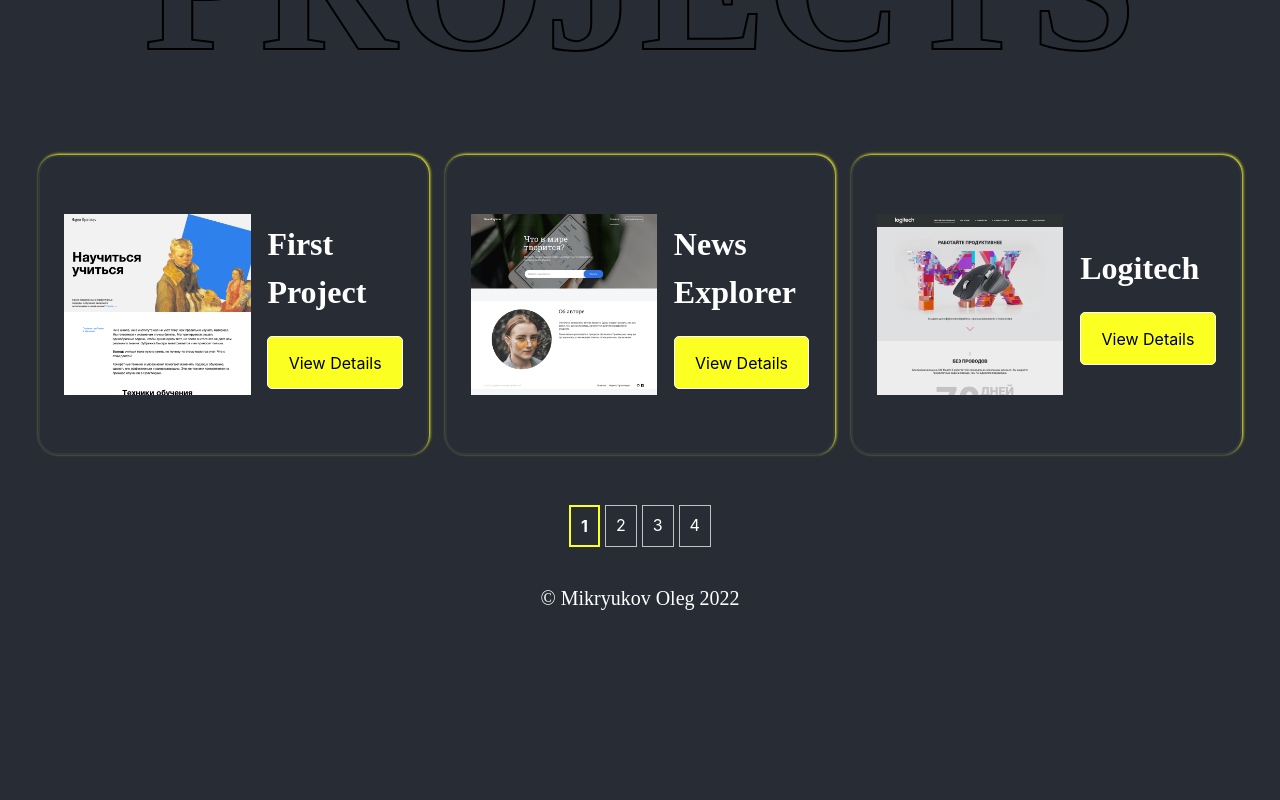
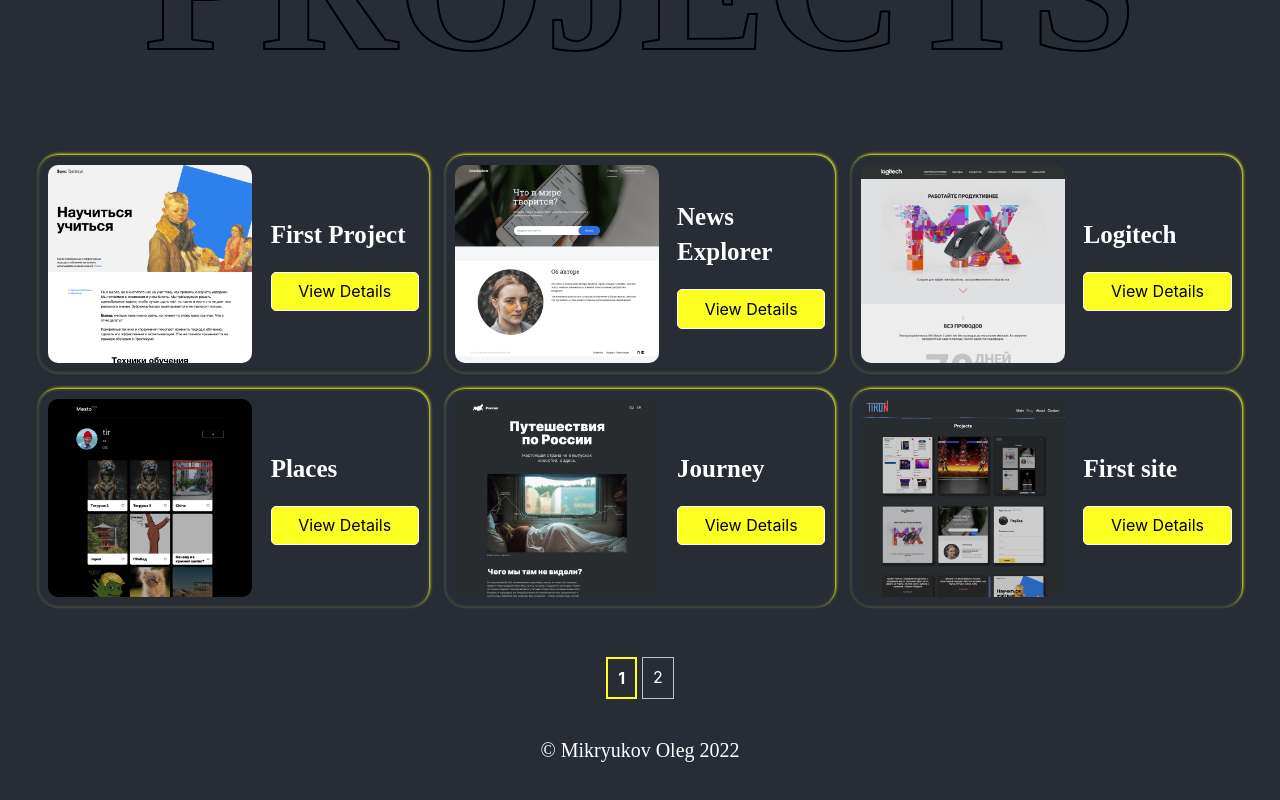
Before and after one commit to zTironz/tiron.dev, a React (Create React App) app: page / in a window 1280 px wide. Shown: the part 986-1786 px from the top of the page. Before the commit the page ends 1638 px from the top, so only its background shows below. Built offline with nearby package versions, Linux system fonts and the light colour scheme.

Commit message:
css project,projects  changes

```diff
--- a/src/components/Project.jsx
+++ b/src/components/Project.jsx
@@ -4,7 +4,7 @@ const Project = (props) => {
     // console.log(props)
     return (
         <div className='project'>
-                <img className='project__img' src={props.project.img} alt="project" />
+                <img loading="lazy" className='project__img' src={props.project.img} alt="project" />
              <div className='project__desc'>
                  <h4 className='project__title'>{props.project.titleHightlight} {props.project.title}</h4>
                  <button onClick={() => window.open(props.project.src)} className='project__button'>View Details</button>
--- a/src/components/Projects.jsx
+++ b/src/components/Projects.jsx
@@ -8,9 +8,9 @@ import Loader from './Loader';
 
 const Projects = () => {
 
-    const [totalPages , setTotalPages] = useState(4);
+    const [totalPages , setTotalPages] = useState(2);
 
-    const [limit] = useState(3);
+    const [limit] = useState(6);
 
     const [page, setPage] = useState(1);
 
--- a/src/components/css/projects.css
+++ b/src/components/css/projects.css
@@ -41,19 +41,19 @@
 
   .projects__wrapper {
     display: grid;
-    grid-auto-flow: column;
+    /* grid-auto-flow: column; */
     flex-wrap: wrap;
     grid-template-columns: repeat(3, 1fr);
-    grid-template-rows: repeat(1, 300px);
+    /* grid-template-rows: repeat(1, 300px); */
     gap: 2vmin;
   }
 
   .project {
     display: flex;
+    /* flex-direction: column; */
+    align-items: center;
     padding: 1%;
-    padding: 1rem 1.5rem;
-    /* gap: 40px; */
-    /* max-width: 46%; */
+    padding: .5rem .5rem;
     justify-content: space-between;
     background: transparent;
     border: 2px solid rgba(255, 255, 255, 0.05);
@@ -64,24 +64,24 @@
   .project__img {
     width: 55%;
     object-fit: contain;
-    /* max-height: 330px; */
     border-radius: 10px;
   }
 
   .project__desc {
     display: flex;
-      flex-direction: column;
-      gap: 20px;
-      width: 40%;
-      justify-content: center;
+    width: 40%;
+    flex-direction: column;
+    gap: 20px;
+    height: 100%;
+    justify-content: center;
   }
 
   .project__title {
     font-family: 'Poppins';
   font-style: normal;
   font-weight: 600;
-  font-size: 32px;
-  line-height: 48px;
+  font-size: 25px;
+  line-height: 35px;
   color: #FFFFFF;
   }
 
@@ -106,6 +106,7 @@
       position: absolute;
       border-radius: 5px;
       width: 100%;
+      z-index: -1;
       height: 100%;
       border: 0.05rem solid #FBFF22;
       transition: all .8s ease-in;
```
